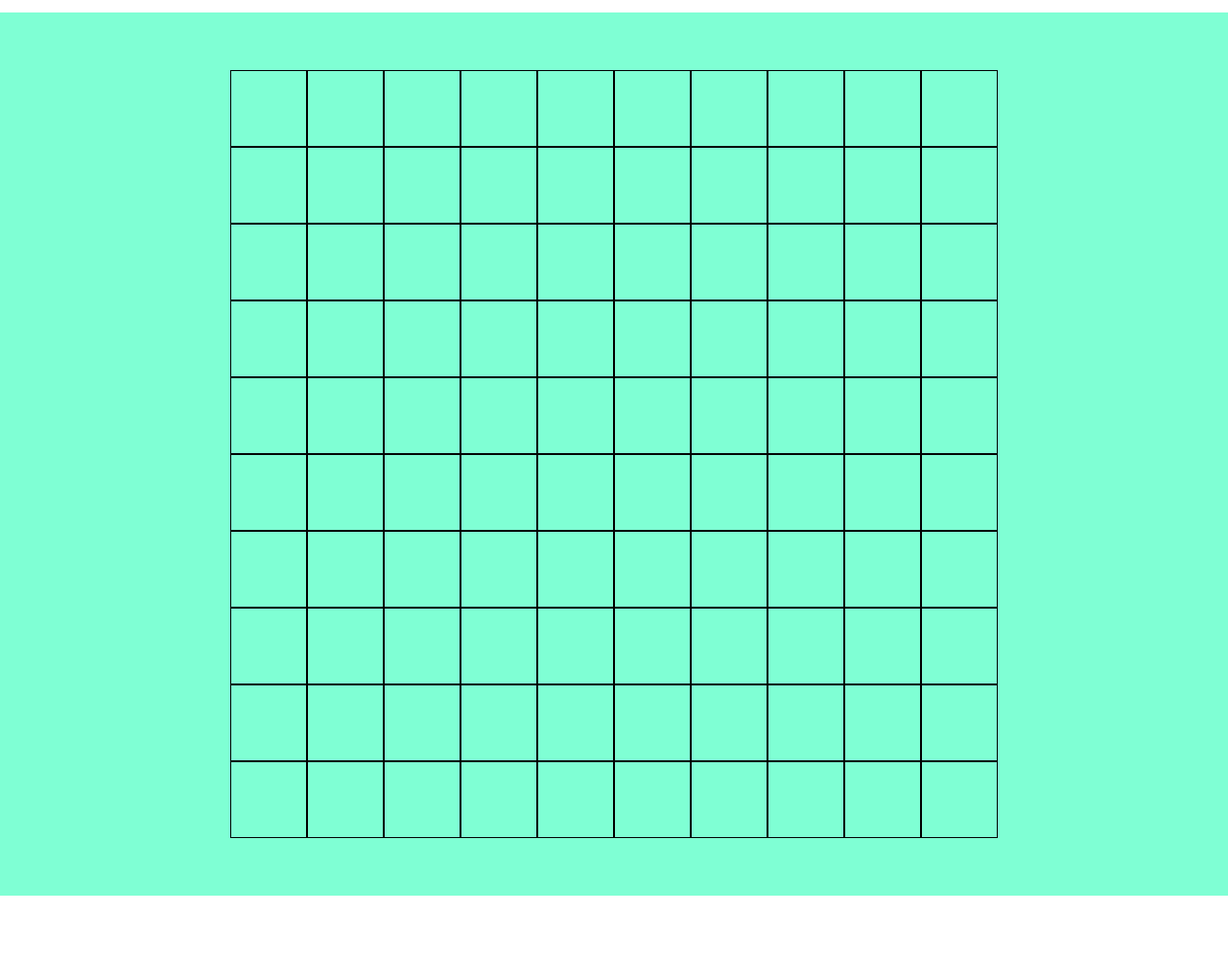
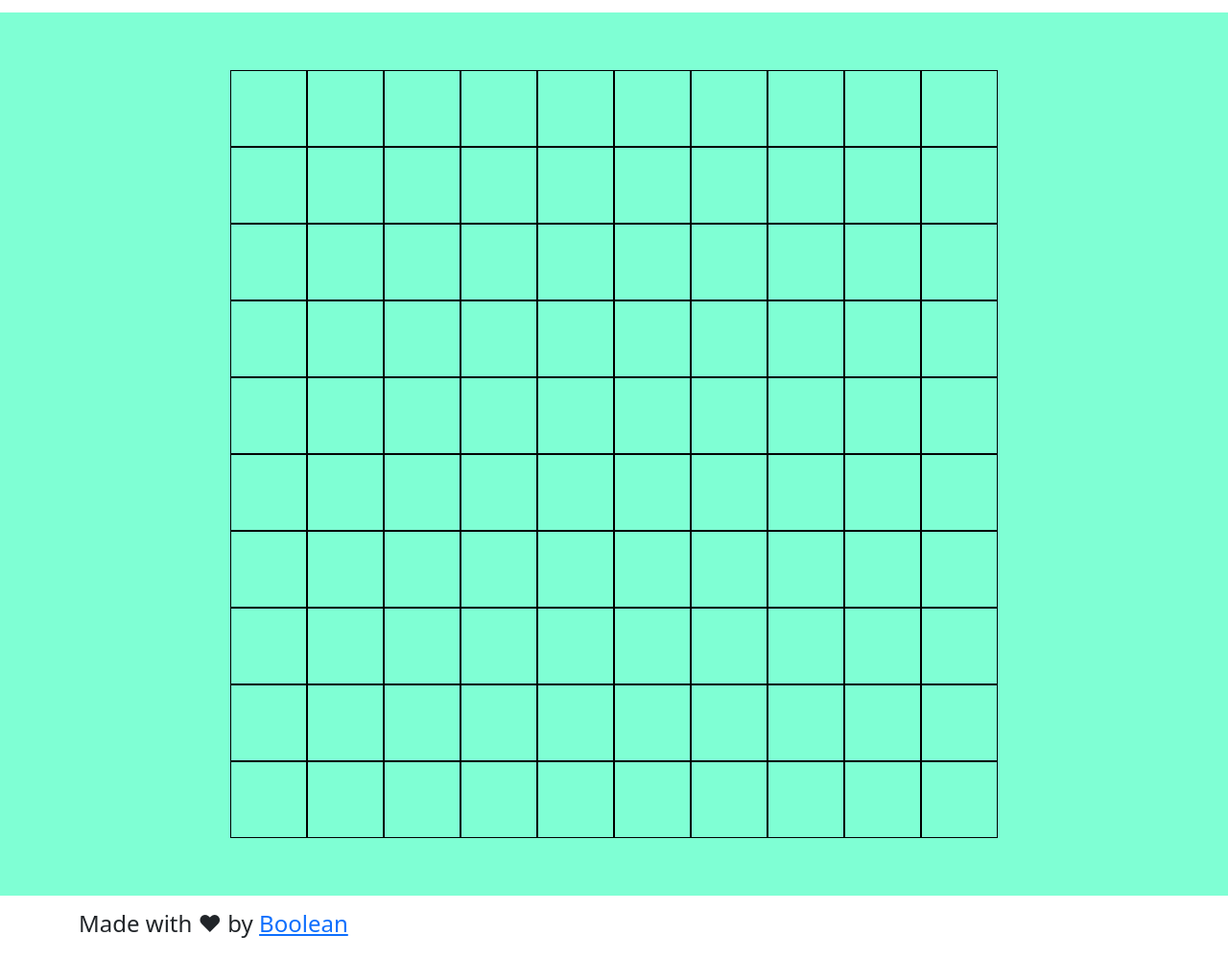
Before and after one commit to PasqualePedoto/js-campominato-grid, a plain HTML site: page index.html in a window 1280 px wide. Shown: the part 89-1088 px from the top of the page at 96% size. Before the commit the page ends 1022 px from the top, so only its background shows below. Drawn offline with nearby package versions, Linux system fonts and the light colour scheme.

Commit message:
Milestone 1 complete with little modified

```diff
--- a/css/style.css
+++ b/css/style.css
@@ -34,3 +34,12 @@ main {
     height: calc(100% / 10);
     border: 1px solid black;
 }
+
+/* FOOTER */
+
+._footer {
+    height: 50px;
+
+    display: flex;
+    align-items: center;
+}
--- a/index.html
+++ b/index.html
@@ -152,6 +152,19 @@
             </div>
         </div>
     </main>
+
+    <!-- Footer -->
+    <footer class="m-2">
+        <div class="container">
+            <div class="row">
+                <div class="col-12 d-flex align-items-center">
+                    <div class="_footer">
+                        <p class="h4">Made with &hearts; by <a href="#">Boolean</a></p>
+                    </div>
+                </div>
+            </div>
+        </div>
+    </footer>
     <script src="js/script.js"></script>
 </body>
 
```
